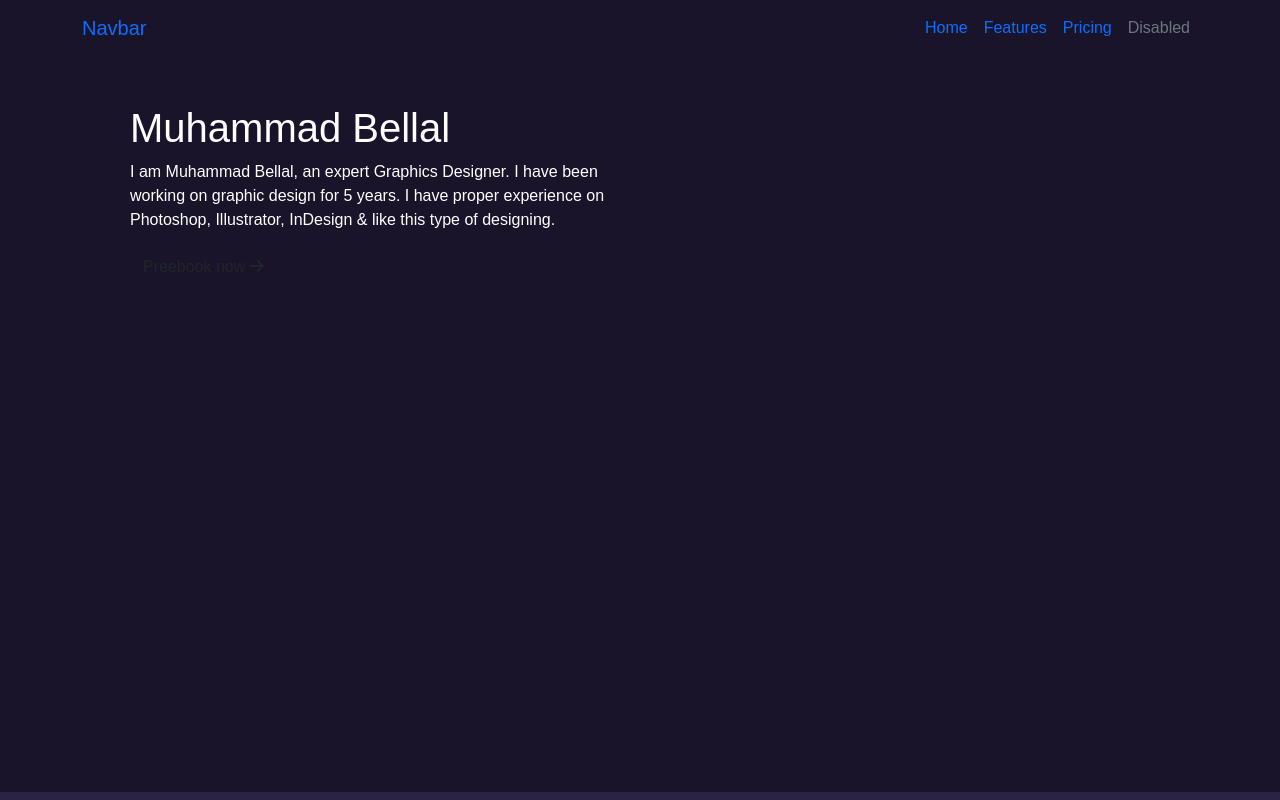
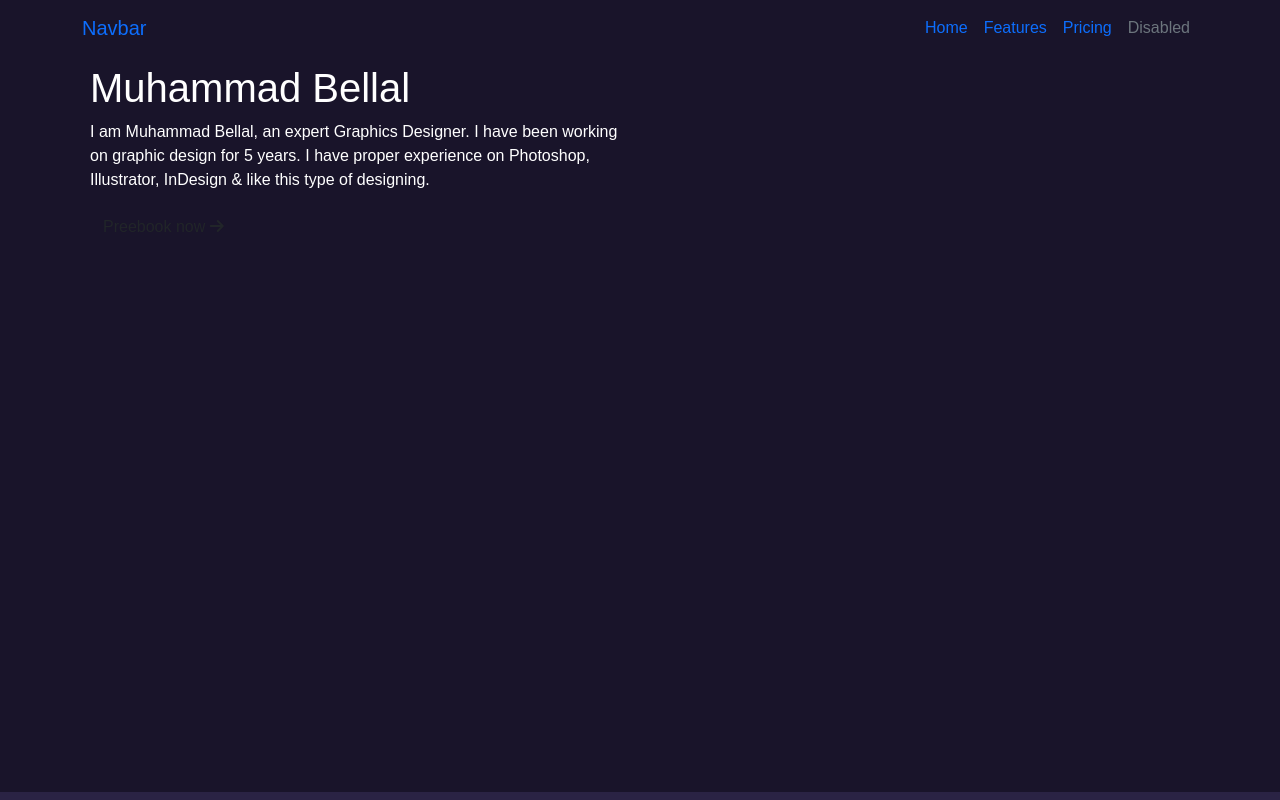
Before and after one commit to Shahedh0ssain/rocy-portfolio, a plain HTML site: page index.html in a window 1280 px wide. Shown: the top 800 px of the page. Drawn offline with nearby package versions, Linux system fonts and the light colour scheme; files that its build step writes are made by us from their sources.

Commit message:
Update index.html
Sm-test

```diff
--- a/index.html
+++ b/index.html
@@ -47,7 +47,7 @@
         <!--nav end-->
         <section class=" ">
             <div class="container">
-               <div class="row d-flex align-items-center p-5">
+               <div class="row d-flex align-items-center p-5 p-sm-2">
                 <div class="col-md-6 ">
                     <h1 class="section-title text-white">Muhammad Bellal</h1>
                     <p class="text-white">I am Muhammad Bellal, an expert Graphics Designer. I have been working on graphic design for 5 years.
```
